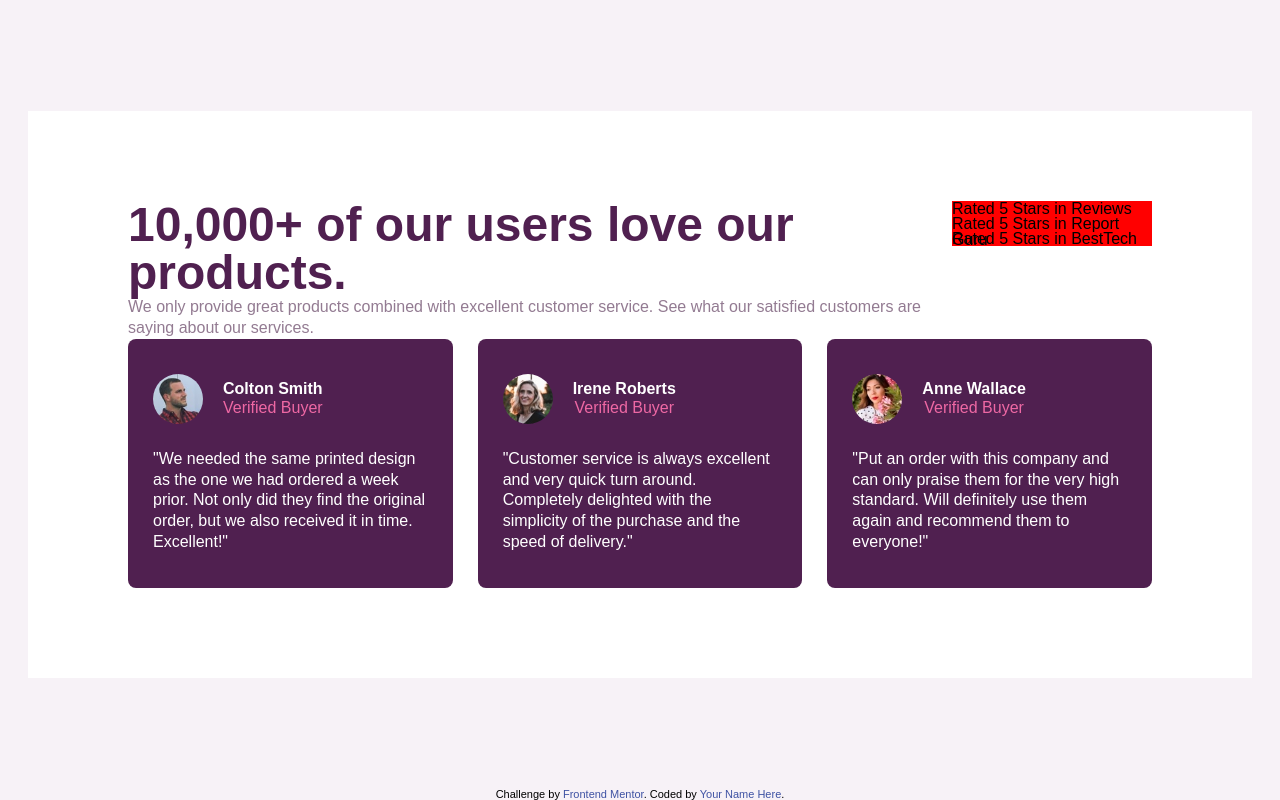
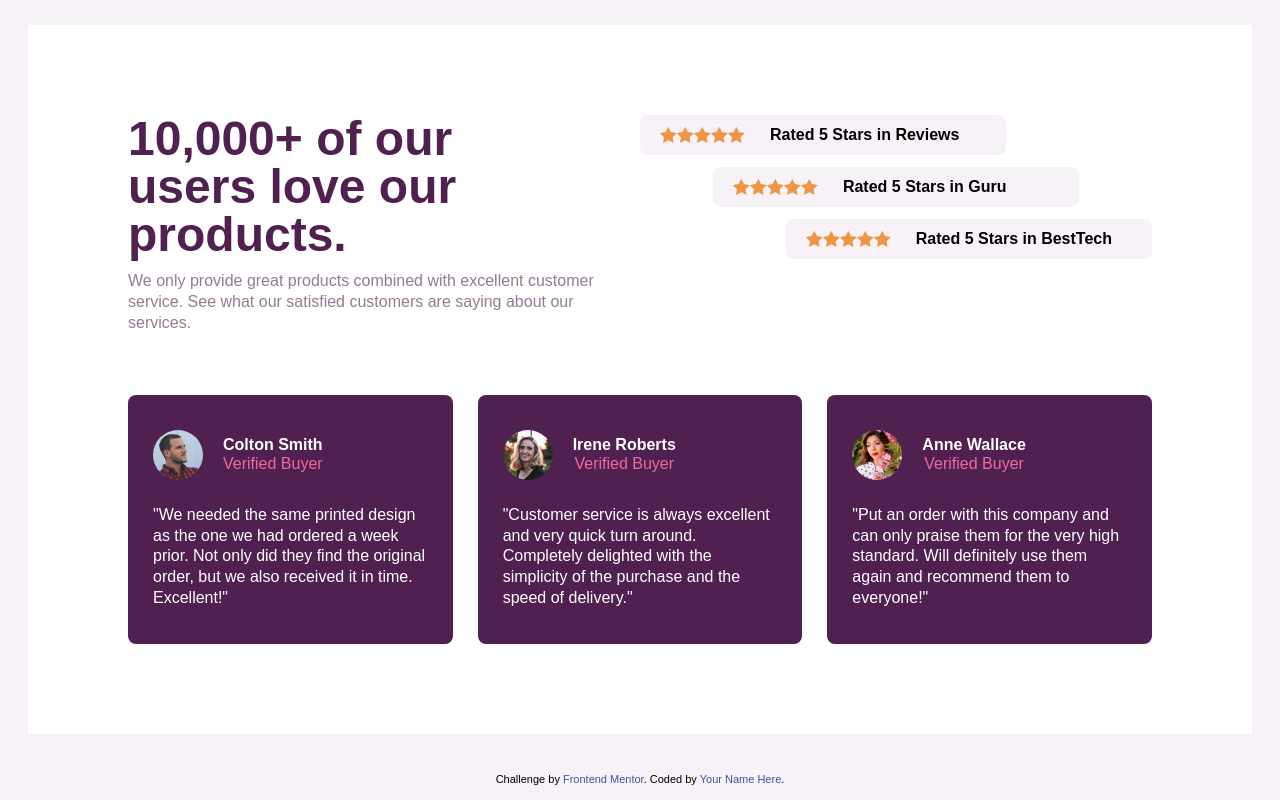
Before and after one commit to dekitsuneco/social-proof-section, a website: page app/index.html in a window 1280 px wide. Drawn offline with Linux system fonts and the light colour scheme.

Commit message:
Add styles for section and its parts

```diff
--- a/app/index.html
+++ b/app/index.html
@@ -6,21 +6,9 @@
     <meta name="viewport" content="width=device-width, initial-scale=1.0" />
     <!-- displays site properly based on user's device -->
 
-    <link rel="icon" type="image/png" sizes="32x32" href="./images/favicon-32x32.png" />
+    <link rel="icon" type="image/png" sizes="32x32" href="./src/assets/icons/favicon-32x32.png" />
     <link rel="stylesheet" href="./src/styles/style.css">
     <title>Frontend Mentor | Social proof section</title>
-
-    <!-- Feel free to remove these styles or customise in your own stylesheet 👍 -->
-    <style>
-      .attribution {
-        font-size: 11px;
-        text-align: center;
-      }
-
-      .attribution a {
-        color: hsl(228, 45%, 44%);
-      }
-    </style>
   </head>
 
   <body>
@@ -39,15 +27,15 @@
                   See what our satisfied customers are saying about our services.
                 </div>
               </div>
-              <div class="block__ratings">
+              <div class="block__ratings ratings">
                 <!--*RATING BLOCKS-->
-                <div style="width: 200px; height: 15px; background-color: red;" class="temporary">
+                <div class="ratings__rating">
                   Rated 5 Stars in Reviews
                 </div>
-                <div style="width: 200px; height: 15px; background-color: red;" class="temporary">
-                  Rated 5 Stars in Report Guru
+                <div class="ratings__rating">
+                  Rated 5 Stars in Guru
                 </div>
-                <div style="width: 200px; height: 15px; background-color: red;" class="temporary">
+                <div class="ratings__rating">
                   Rated 5 Stars in BestTech
                 </div>
               </div>
@@ -126,15 +114,6 @@
         </div>
       </footer>
     </div>
-
-
-
-
-
-
-
-
-
   </body>
 
 </html>
```
Also changed, not shown: app/src/styles/style.css (+1 -1 lines), app/build/scss/style.scss.
